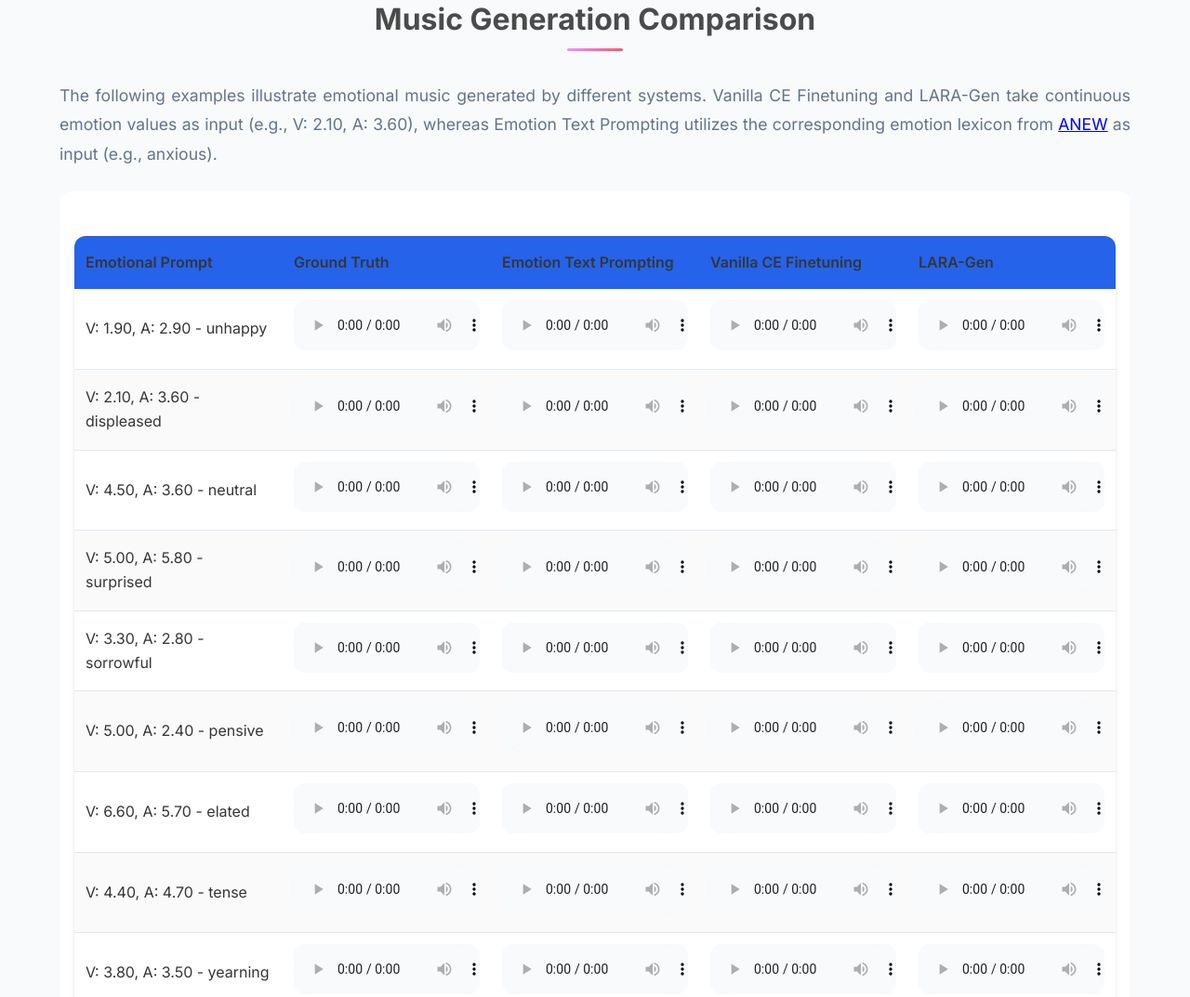
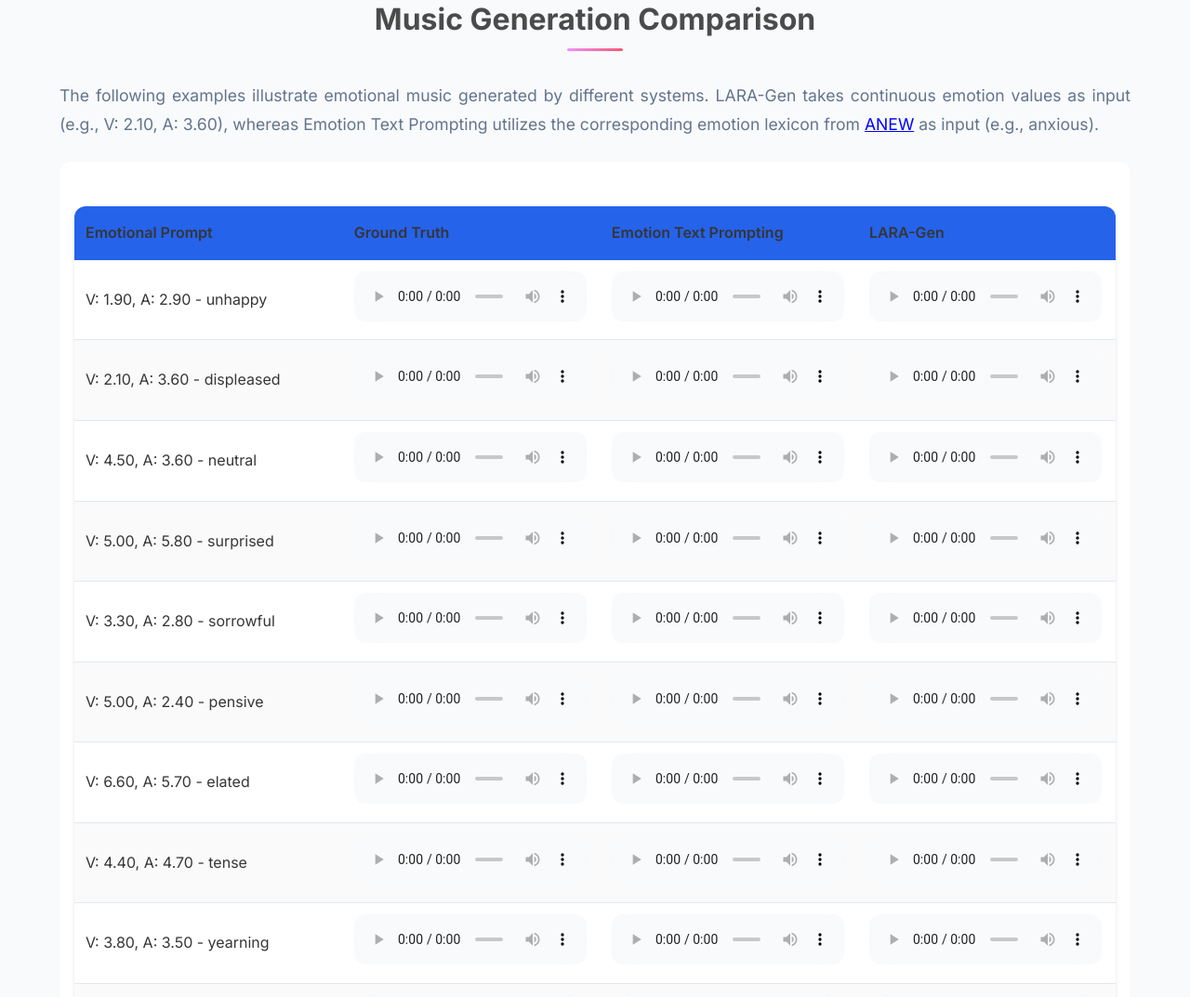
Before and after one commit to Anonymous2232330/laragen-web, a plain HTML site: page index.html in a window 1280 px wide. Shown: the part 1799-2872 px from the top of the page at 93% size. Drawn offline with nearby package versions, Linux system fonts and the light colour scheme; some icons are missing.

Commit message:
updata index.html

```diff
--- a/index.html
+++ b/index.html
@@ -338,7 +338,7 @@
       <h2 class="title is-3 has-text-centered">Music Generation Comparison</h2>
       <div class="content has-text-justified">
         <p>
-          The following examples illustrate emotional music generated by different systems. Vanilla CE Finetuning and LARA-Gen take continuous emotion values as input (e.g., V: 2.10, A: 3.60), whereas Emotion Text Prompting utilizes the corresponding emotion lexicon from <a href="https://pdodds.w3.uvm.edu/teaching/courses/2009-08UVM-300/docs/others/everything/bradley1999a.pdf" target="_blank" style="color: blue; text-decoration: underline;">ANEW</a>  as input (e.g., anxious).
+          The following examples illustrate emotional music generated by different systems. LARA-Gen takes continuous emotion values as input (e.g., V: 2.10, A: 3.60), whereas Emotion Text Prompting utilizes the corresponding emotion lexicon from <a href="https://pdodds.w3.uvm.edu/teaching/courses/2009-08UVM-300/docs/others/everything/bradley1999a.pdf" target="_blank" style="color: blue; text-decoration: underline;">ANEW</a> as input (e.g., anxious).
         </p>
       </div>
 
@@ -349,7 +349,6 @@
               <th>Emotional Prompt</th>
               <th>Ground Truth</th>
               <th>Emotion Text Prompting</th>
-              <th>Vanilla CE Finetuning </th>
               <th>LARA-Gen</th>
             </tr>
           </thead>
--- a/static/js/index.js
+++ b/static/js/index.js
@@ -217,7 +217,7 @@
         row.appendChild(promptCell);
 
         // Audio player columns for each system
-        const systems = ['gt', 'emotion_text_prompting', 'ce_finetuning', 'laragen'];
+        const systems = ['gt', 'emotion_text_prompting', 'laragen'];
         systems.forEach(system => {
             const audioCell = document.createElement('td');
 
```
